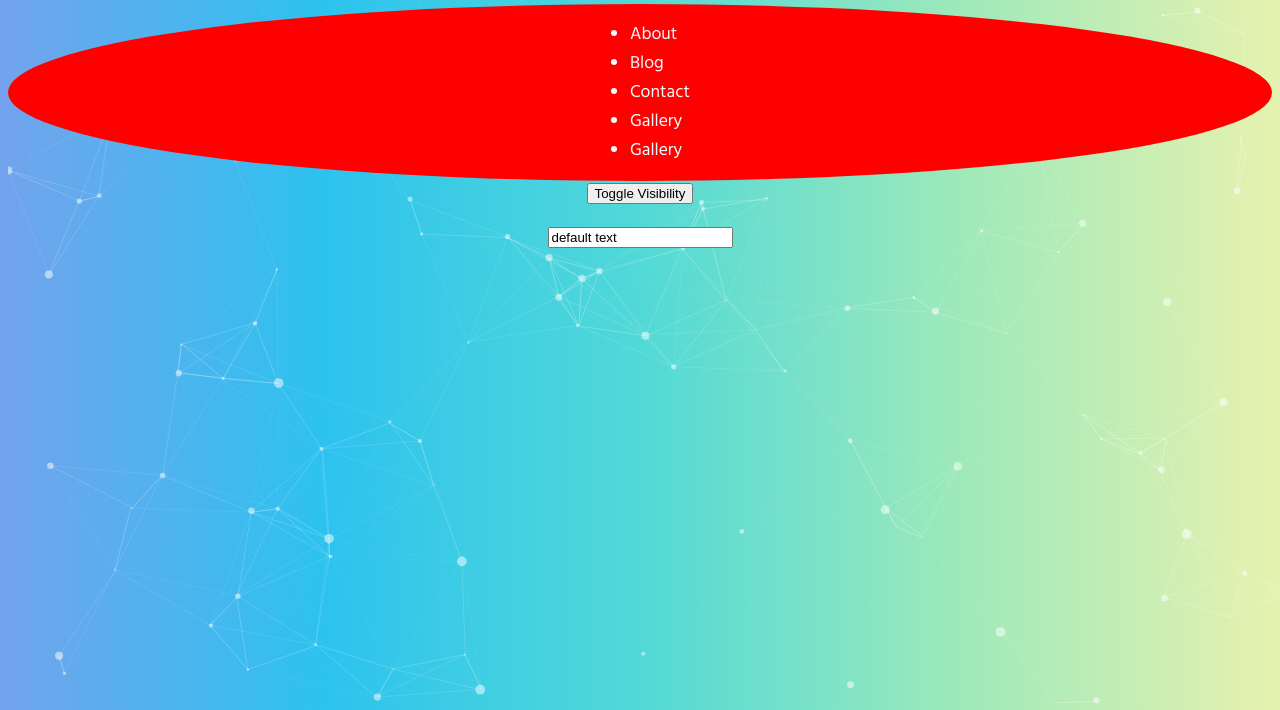
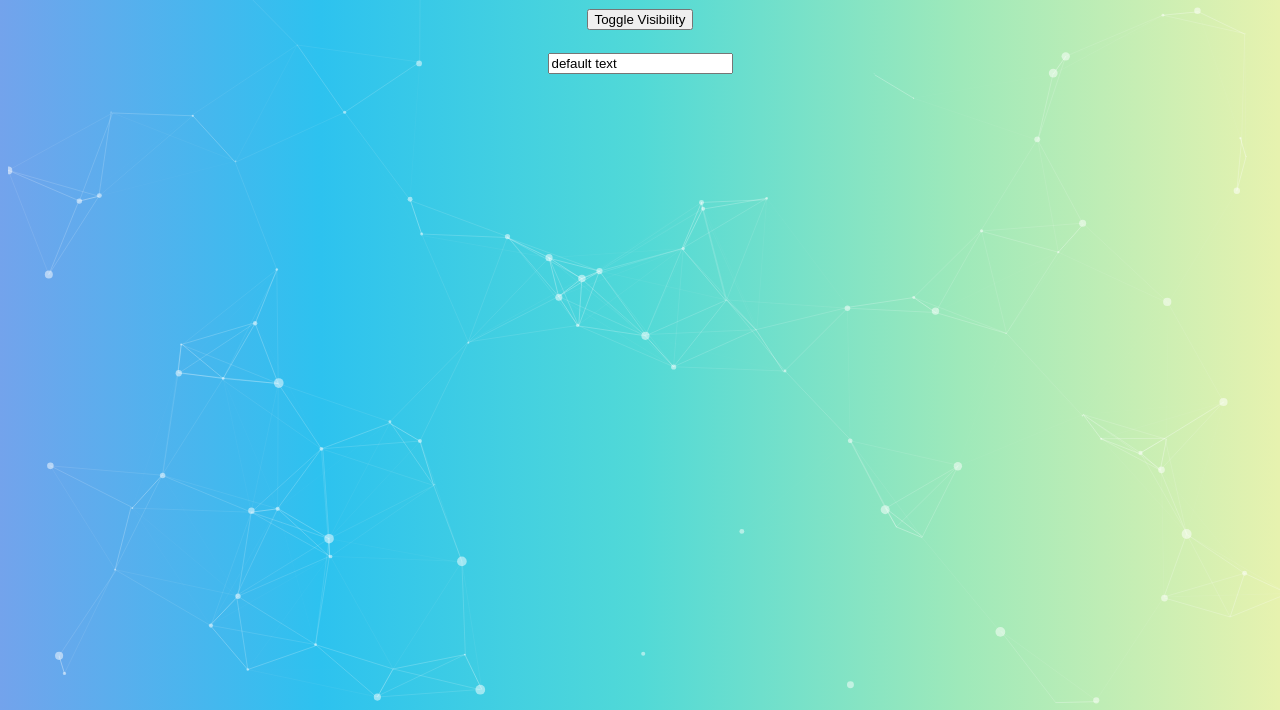
Before and after one commit to TekniqueJoseph/DOM-start-code1, a plain HTML site: page index.html in a window 1280 px wide. Shown: the part 90-800 px from the top of the page. Drawn offline with Linux system fonts and the light colour scheme.

Commit message:
used remove and removeChild to remove list

```diff
--- a/CSS/styles.css
+++ b/CSS/styles.css
@@ -10,10 +10,12 @@ body{
     width: 100%;
     height: 100vh;
     top: 0;
-    z-index:-10;
+    z-index:0;
 }
 .content{
     text-align: center;
+    width: 350px;
+    margin: 0 auto;
 }
 
 ul {
@@ -38,7 +40,8 @@ h1:hover{
 .red-bg {
     background-color: red;
     color:aliceblue;
-    border-radius: 50%;
+    /* border-radius: 50%; */
+    margin-bottom: 25px;
 }
 .visible {
     display: block;
--- a/app.js
+++ b/app.js
@@ -65,13 +65,25 @@ button.addEventListener ('click', () => {
 // list.appendChild(newLi1)
 // list.appendChild(newLi2)
 
+// const list = document.querySelector('ul')
+// const secondLi = list.children[1]
+// const newLi = document.createElement('li')
+// newLi.textContent = 'Gallery'
+// // list.prepend(newLi)
+// list.lastElementChild.before(newLi)
+// list.lastElementChild.after(newLi)
+// list.firstElementChild.replaceWith(newLi)
+// secondLi.insertAdjacentElement('afterend',newLi)
+// const newLi2 = newLi.cloneNode(true)
+// list.append(newLi, newLi2)
+
+// const list = document.querySelector('ul')
+// const listItems = list.querySelectorAll('li') //static
+// const listItems2 = list.getElementsByTagName('li') // live
+// const newLi = document.createElement('li')
+// newLi.textContent = 'Gallery'
+// list.append(newLi)
+
 const list = document.querySelector('ul')
-const secondLi = list.children[1]
-const newLi = document.createElement('li')
-newLi.textContent = 'Gallery'
-// list.prepend(newLi)
-// list.lastElementChild.before(newLi)
-
-// secondLi.insertAdjacentElement('afterend',newLi)
-const newLi2 = newLi.cloneNode(true)
-list.append(newLi, newLi2)
+// list.remove()
+list.parentElement.removeChild(list)
```
